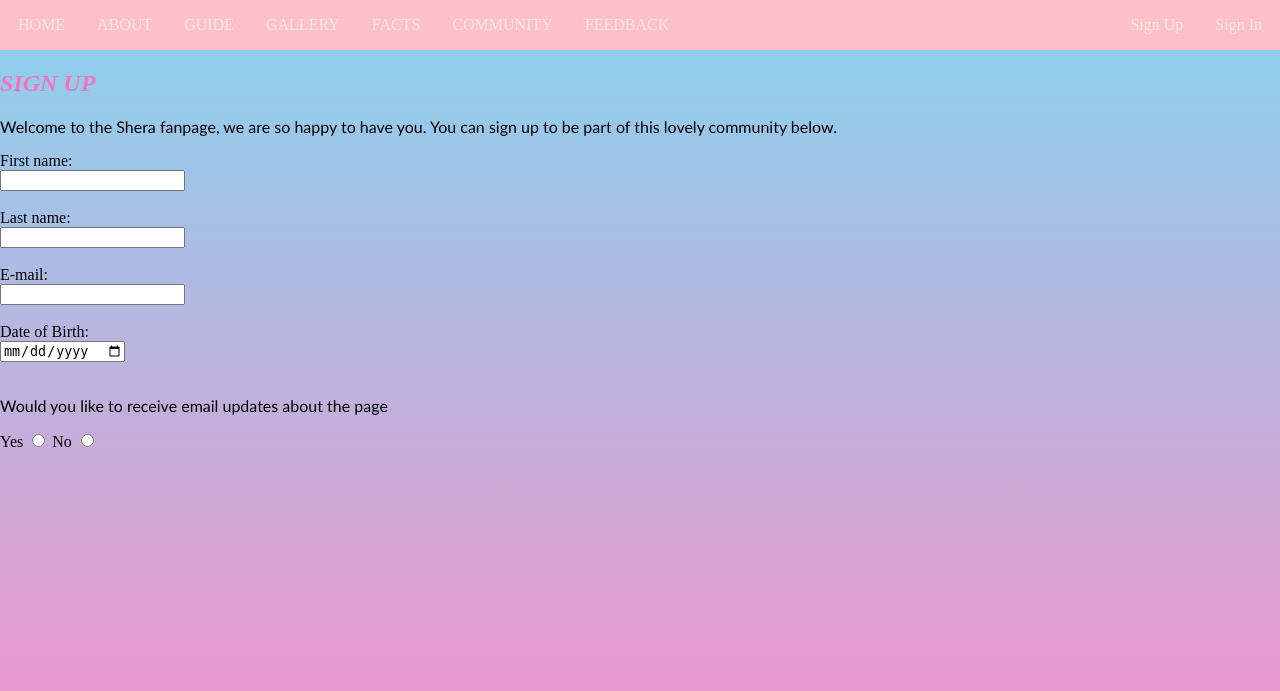
After one commit to JoyMuthoniNjeru/lab2, a PHP site: page /signup.html in a window 1280 px wide. The commit adds this page. Shown: the top 691 px of the page. Run offline with PHP 8.4, Linux system fonts and the light colour scheme.

Commit message:
setting up my signup and signin pages

```diff
--- a/about.html
+++ b/about.html
@@ -3,7 +3,7 @@
 <head>
     <meta charset="UTF-8">
     <meta name="viewport" content="width=<device-width>, initial-scale=1.0">
-    <title>Document</title>
+    <title>About</title>
     <link rel="stylesheet" href="css/style.css">
 </head>
 <body>
@@ -40,5 +40,7 @@
     <img src="images\Scorpia polaroid poster.jpeg"alt="" width="20%">
     <img src="images\Entrapta polaroid poster.jpeg"alt="" width="20%">
     <img src="images\Double Trouble polaroid poster.jpeg"alt="" width="20%">
+
+    <div class="footer">Copyright Shera &copy;All rights deserved</div>
 </body>
 </html>
--- a/community.html
+++ b/community.html
@@ -3,7 +3,7 @@
 <head>
     <meta charset="UTF-8">
     <meta name="viewport" content="width=device-width, initial-scale=1.0">
-    <title>Document</title>
+    <title>Community</title>
     <link rel="stylesheet" href="css/style.css">
 </head>
 <body>
@@ -63,5 +63,6 @@
     <input type="image" src="img_submit.gif" alt="Submit" width="48" height="48">
 </form>
 
+<div class="footer">Copyright Shera &copy;All rights deserved</div>
 </body>
 </html>
--- a/css/style.css
+++ b/css/style.css
@@ -33,6 +33,12 @@ p{
     float: right;
 }
 .banner{
+    background-color: pink;
+    padding: 2px;
+    text-align: center;
+    color: whitesmoke;
+}
+.footer{
     background-color: pink;
     padding: 2px;
     text-align: center;
--- a/facts.html
+++ b/facts.html
@@ -3,7 +3,7 @@
 <head>
     <meta charset="UTF-8">
     <meta name="viewport" content="width=device-width, initial-scale=1.0">
-    <title>Document</title>
+    <title>Facts</title>
     <link rel="stylesheet" href="css/style.css">
 </head>
 <body>
@@ -33,7 +33,8 @@
     <li>Entrapta Is Likely The Oldest Princess and her character is autistic.</li>
     <li>Even after Adora leaves the horde she continues to wear her horde uniform, it is unclear,<br>
         but maybe her uniform is meant to emphasize Adora's conflicted identity or her role as a warrior.</li>
-</ul>
+</ul><br><br><br><br><br><br><br><br><br><br><br><br><br><br><br><br><br><br><br>
 
+<div class="footer">Copyright Shera &copy;All rights deserved</div>
 </body>
 </html>
--- a/feedback.html
+++ b/feedback.html
@@ -3,7 +3,7 @@
 <head>
     <meta charset="UTF-8">
     <meta name="viewport" content="width=device-width, initial-scale=1.0">
-    <title>Document</title>
+    <title>Feedback</title>
     <link rel="stylesheet" href="css/style.css">
 </head>
 <body>
@@ -29,7 +29,8 @@
     <a href="tel+074673245"> +254-746-732-554</a><br><br>
 
     <label for="email">E-mail us at:</label><br>
-    <a href= "mailto: joysweb@email.com"> joysweb@email.com </a>
+    <a href= "mailto: joysweb@email.com"> joysweb@email.com </a><br><br><br><br><br><br><br><br><br><br><br><br><br><br><br><br><br><br><br><br><br><br>
 
+    <div class="footer">Copyright Shera &copy;All rights deserved</div>
 </body>
 </html>
--- a/gallery.html
+++ b/gallery.html
@@ -3,7 +3,7 @@
 <head>
     <meta charset="UTF-8">
     <meta name="viewport" content="width=device-width, initial-scale=1.0">
-    <title>Document</title>
+    <title>Gallery</title>
     <link rel="stylesheet" href="css/style.css">
 </head>
 <body>
@@ -33,5 +33,6 @@
     <img src="images\anyi ✨ comms open !! on Twitter.jpeg"alt="" width="20%">
     <img src="images\52c27280-98b4-4f4f-94f5-bc64d5bebb89.jpeg"alt="" width="20%">
 
+    <div class="footer">Copyright Shera &copy;All rights deserved</div>
 </body>
 </html>
--- a/guide.html
+++ b/guide.html
@@ -3,7 +3,7 @@
 <head>
     <meta charset="UTF-8">
     <meta name="viewport" content="width=device-width, initial-scale=1.0">
-    <title>Document</title>
+    <title>Guide</title>
     <link rel="stylesheet" href="css/style.css">
 
 </head>
@@ -74,5 +74,7 @@
         overcoming trauma,prejudice, isolationism (as exemplified, initially, by the princesses), colonization, imperialism, and genocide<br>
         (a result of Hordak's planetary-scale warfare). There is a strong focus on the struggle to break free of sociopolitical indoctrination,<br>
         explored mainly through the stories of Adora, Hordak, and Light Hope. </p>
+
+        <div class="footer">Copyright Shera &copy;All rights deserved</div>
 </body>
 </html>
--- a/home.html
+++ b/home.html
@@ -31,7 +31,7 @@
 <p>This site is a place for fans of Shera to continue their love for the animation even if production has ended. Hope you enjoy and have fun!</p>
 <!--Heading 1 ends here-->
 
-<img src="images\7a827f89-d7df-4196-9db4-ef6373fcf46f.jpeg" alt="" width="30%"><br>
+<img src="images\7a827f89-d7df-4196-9db4-ef6373fcf46f.jpeg" alt="" width="30%"><br><br>
 
  <div class="footer">Copyright Shera &copy;All rights deserved</div>
 </body>
--- /dev/null
+++ b/signup.html
@@ -0,0 +1,53 @@
+<!DOCTYPE html>
+<html lang="en">
+<head>
+    <meta charset="UTF-8">
+    <meta name="viewport" content="width=device-width, initial-scale=1.0">
+    <title>SignUp</title>
+    <link rel="stylesheet" href="css/style.css">
+</head>
+<body>
+<div class="banner">
+        <div class="toplink">
+        <a href="home.html">HOME</a>
+        <a href="about.html">ABOUT</a>
+        <a href="guide.html">GUIDE</a>
+        <a href="gallery.html">GALLERY</a>
+        <a href="facts.html">FACTS</a>
+        <a href="community.html">COMMUNITY</a>
+        <a href="feedback.html">FEEDBACK</a>
+        <div class = "toplink-right">
+            <a href="signup.html">Sign Up</a>
+            <a href="signin.html">Sign In</a>
+        </div>
+        </div>
+</div>
+<h2 style="text-align: left;color: rgba(255, 105, 185, 0.904);text-transform: uppercase;font-style: oblique;font-weight: bolder;"> Sign Up </h2>
+<p>Welcome to the Shera fanpage, we are so happy to have you. You can sign up to be part of this lovely community below.</p>
+
+<form>
+    <label for="fname">First name:</label><br>
+    <input type="text" id="fname" name="fname"><br><br>
+    <label for="lname">Last name:</label><br>
+    <input type="text" id="lname" name="lname">
+  </form><br>
+
+<form>
+    <label for="email">E-mail:</label><br>
+    <input type="email" id="email" name="email">
+</form><br>
+
+<form>
+    <label for="dob">Date of Birth:</label><br>
+    <input type="date" id="dob" name="dob">
+</form><br>
+
+<p>Would you like to receive email updates about the page</p>
+    <form>
+        <label for ="Sign up">Yes</label>
+        <input type="radio" id="html" name="Sign up" value="Sign up">
+        <label for ="Sign up">No</label>
+        <input type="radio" id="html" name="Sign up" value="Sign up">
+    </form>
+</body>
+</html>
```
Also changed, not shown: signin.html (added, +35 -0 lines).
